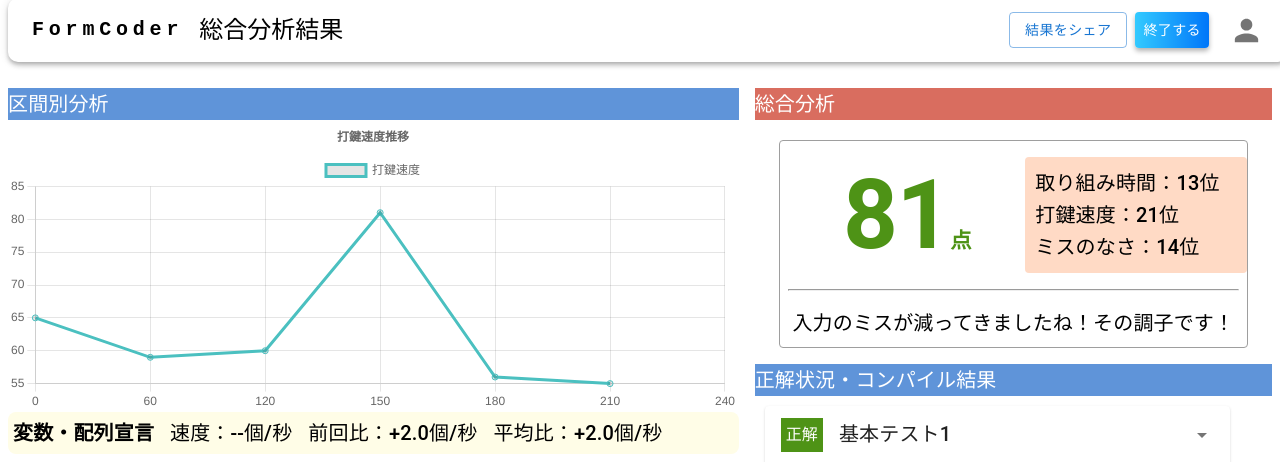
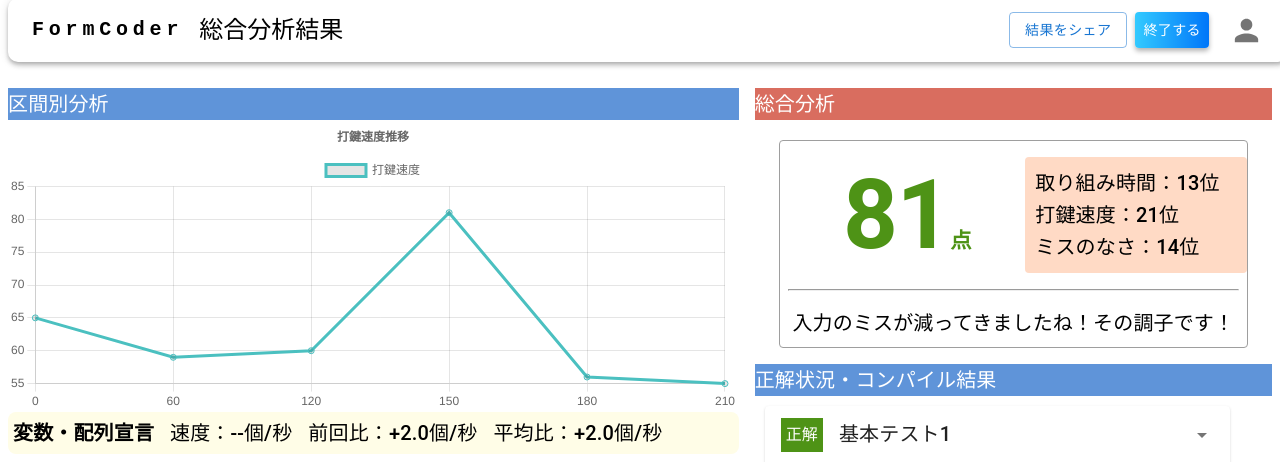
Before and after one commit to KHashimoto3/FormCoder_FRONT, a React (Vite) app: page /analytics in a window 1280 px wide. Shown: the top 462 px of the page. Built offline with nearby package versions, Linux system fonts and the light colour scheme; no server answers.

Commit message:
グラフのモックのミスを修正した。

```diff
--- a/src/components/features/analytics/Graph.tsx
+++ b/src/components/features/analytics/Graph.tsx
@@ -41,7 +41,7 @@ export const Graph = () => {
     },
   ];
 
-  const labels = ["0", "60", "120", "150", "180", "210", "240"];
+  const labels = ["0", "60", "120", "150", "180", "210"];
   const graphData = {
     labels: labels,
     datasets: [
```
